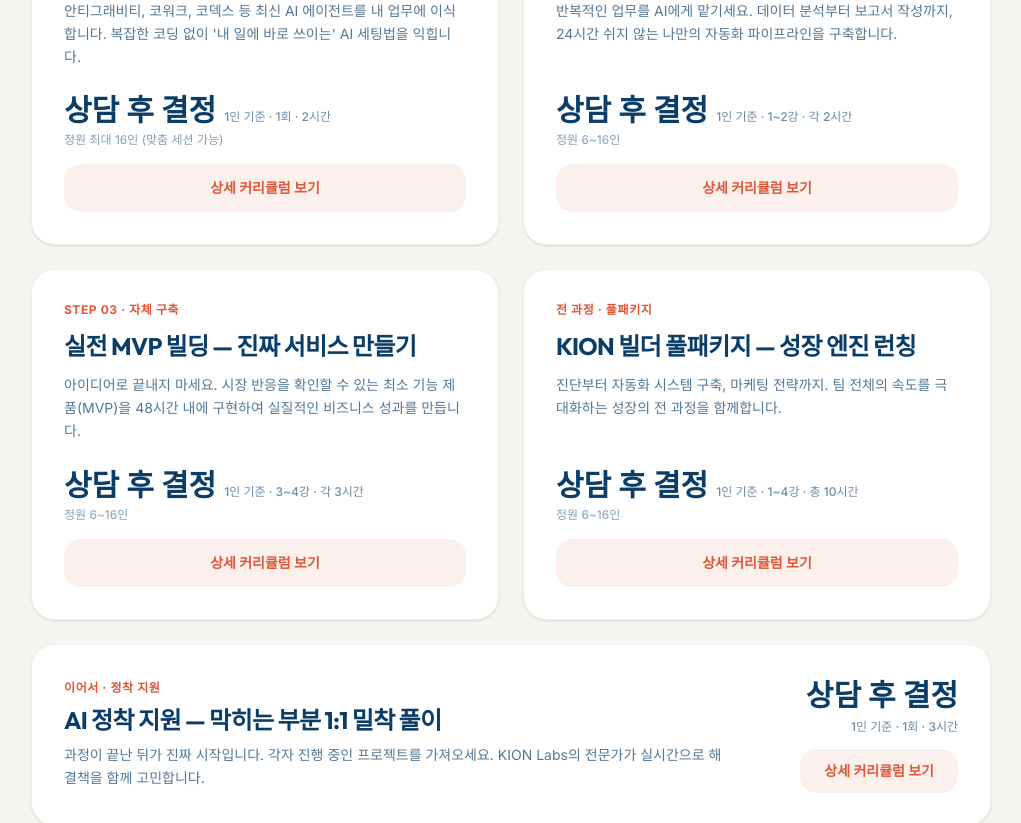
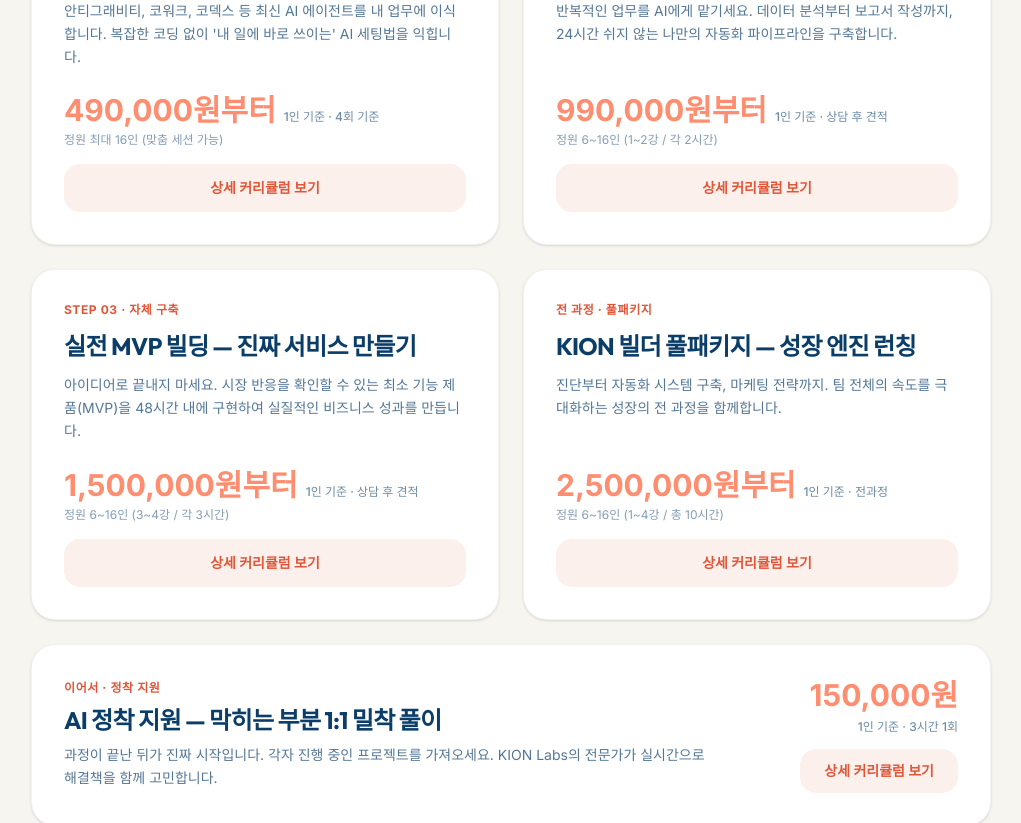
Before and after one commit to kionlabs/Home, a React (Vite) app: page /guide in a window 1280 px wide. Shown: the part 480-1303 px from the top of the page, without its empty margins (129-1150 px from the left). Built offline with nearby package versions, Linux system fonts and the light colour scheme; no server answers.

Commit message:
feat: update Guide page course pricing with point color #FF8D70 and disclaimer note

```diff
--- a/src/pages/Guide.tsx
+++ b/src/pages/Guide.tsx
@@ -24,7 +24,7 @@
             transition={{ duration: 0.5 }}
           >
             <span className="text-xs font-bold tracking-widest text-[#e05638] uppercase bg-[#fcf0ec] px-4 py-1.5 rounded-full inline-block mb-4 border border-[#f7ded7]">
-              SERVICE GUIDE
+              SERVICE GUIDE & PRICING
             </span>
             <h1 className="text-4xl md:text-5xl font-extrabold mb-6 text-brand-primary tracking-tight">
               실전 AI 커리큘럼 & 서비스 가이드
@@ -61,11 +61,11 @@
               <div>
                 <div className="mb-4">
                   <div className="flex items-baseline gap-2 mb-1">
-                    <span className="text-2xl md:text-3xl font-extrabold text-brand-primary">
-                      상담 후 결정
+                    <span className="text-2xl md:text-3xl font-extrabold text-[#FF8D70]">
+                      490,000원부터
                     </span>
                     <span className="text-xs text-brand-primary/60 font-medium">
-                      1인 기준 · 1회 · 2시간
+                      1인 기준 · 4회 기준
                     </span>
                   </div>
                   <span className="text-xs text-brand-primary/50 block">
@@ -104,15 +104,15 @@
               <div>
                 <div className="mb-4">
                   <div className="flex items-baseline gap-2 mb-1">
-                    <span className="text-2xl md:text-3xl font-extrabold text-brand-primary">
-                      상담 후 결정
+                    <span className="text-2xl md:text-3xl font-extrabold text-[#FF8D70]">
+                      990,000원부터
                     </span>
                     <span className="text-xs text-brand-primary/60 font-medium">
-                      1인 기준 · 1~2강 · 각 2시간
+                      1인 기준 · 상담 후 견적
                     </span>
                   </div>
                   <span className="text-xs text-brand-primary/50 block">
-                    정원 6~16인
+                    정원 6~16인 (1~2강 / 각 2시간)
                   </span>
                 </div>
 
@@ -147,15 +147,15 @@
               <div>
                 <div className="mb-4">
                   <div className="flex items-baseline gap-2 mb-1">
-                    <span className="text-2xl md:text-3xl font-extrabold text-brand-primary">
-                      상담 후 결정
+                    <span className="text-2xl md:text-3xl font-extrabold text-[#FF8D70]">
+                      1,500,000원부터
                     </span>
                     <span className="text-xs text-brand-primary/60 font-medium">
-                      1인 기준 · 3~4강 · 각 3시간
+                      1인 기준 · 상담 후 견적
                     </span>
                   </div>
                   <span className="text-xs text-brand-primary/50 block">
-                    정원 6~16인
+                    정원 6~16인 (3~4강 / 각 3시간)
                   </span>
                 </div>
 
@@ -190,15 +190,15 @@
               <div>
                 <div className="mb-4">
                   <div className="flex items-baseline gap-2 mb-1">
-                    <span className="text-2xl md:text-3xl font-extrabold text-brand-primary">
-                      상담 후 결정
+                    <span className="text-2xl md:text-3xl font-extrabold text-[#FF8D70]">
+                      2,500,000원부터
                     </span>
                     <span className="text-xs text-brand-primary/60 font-medium">
-                      1인 기준 · 1~4강 · 총 10시간
+                      1인 기준 · 전과정
                     </span>
                   </div>
                   <span className="text-xs text-brand-primary/50 block">
-                    정원 6~16인
+                    정원 6~16인 (1~4강 / 총 10시간)
                   </span>
                 </div>
 
@@ -217,7 +217,7 @@
             whileInView={{ opacity: 1, y: 0 }}
             viewport={{ once: true }}
             transition={{ duration: 0.4, delay: 0.5 }}
-            className="bg-white rounded-3xl p-8 border border-black/5 shadow-sm hover:shadow-md transition-all flex flex-col md:flex-row items-start md:items-center justify-between gap-6"
+            className="bg-white rounded-3xl p-8 border border-black/5 shadow-sm hover:shadow-md transition-all flex flex-col md:flex-row items-start md:items-center justify-between gap-6 mb-4"
           >
             <div className="max-w-2xl">
               <span className="text-xs font-bold text-[#e05638] tracking-wider uppercase block mb-2">
@@ -231,13 +231,13 @@
               </p>
             </div>
 
-            <div className="w-full md:w-auto flex flex-col md:items-end gap-3 min-w-[200px]">
+            <div className="w-full md:w-auto flex flex-col md:items-end gap-3 min-w-[220px]">
               <div className="text-left md:text-right">
-                <span className="text-2xl md:text-3xl font-extrabold text-brand-primary block">
-                  상담 후 결정
+                <span className="text-2xl md:text-3xl font-extrabold text-[#FF8D70] block">
+                  150,000원
                 </span>
                 <span className="text-xs text-brand-primary/60 font-medium">
-                  1인 기준 · 1회 · 3시간
+                  1인 기준 · 3시간 1회
                 </span>
               </div>
 
@@ -248,6 +248,11 @@
               </Link>
             </div>
           </motion.div>
+
+          {/* Disclaimer Note */}
+          <p className="text-xs text-brand-primary/50 text-center mt-4">
+            ※ 상세 비용은 프로젝트 규모 및 커리큘럼 구성에 따라 조정될 수 있습니다.
+          </p>
         </section>
 
         {/* How We Work */}
```
